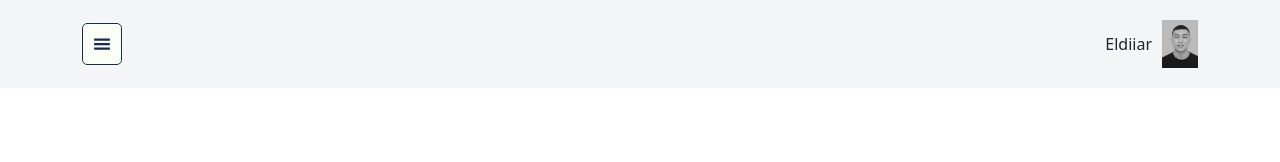
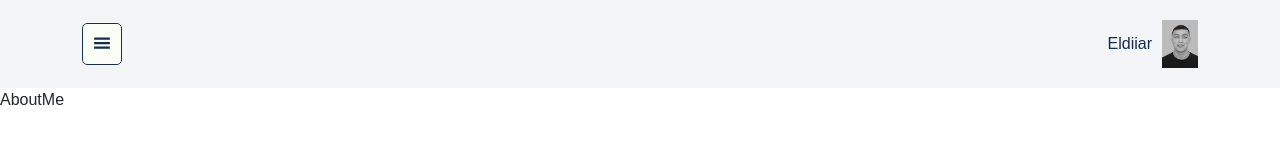
Before and after one commit to sapar6ek0v/gallery, a React app: page /about_me in a window 1280 px wide. Before the commit this address had no page. Shown: the top 162 px of the page. Built offline with nearby package versions, Linux system fonts and the light colour scheme.

Commit message:
burger menu component

```diff
--- a/package.json
+++ b/package.json
@@ -21,6 +21,7 @@
     "react-loader-spinner": "^6.0.0-0",
     "react-redux": "^7.2.8",
     "react-router-dom": "^6.2.2",
+    "react-transition-group": "^4.4.2",
     "redux": "^4.1.2",
     "redux-devtools-extension": "^2.13.9",
     "redux-thunk": "^2.4.1",
--- a/src/App.js
+++ b/src/App.js
@@ -1,8 +1,10 @@
 import React from 'react'
 import { Route, Routes } from 'react-router-dom'
 import { GlobalStyles, Wrapper } from './App.styled.js'
+import AboutMe from './components/AboutMe.js'
 import Gallery from './components/Gallery.js'
 import Header from './components/Header.js'
+import PictureDetails from './components/PictureDetails.js'
 
 const App = () => {
   return (
@@ -13,6 +15,8 @@ const App = () => {
           <Header />
           <Routes>
             <Route path="/" element={<Gallery />} />
+            <Route path="/about_me" element={<AboutMe />} />
+            <Route path="/picture_details" element={<PictureDetails />} />
           </Routes>
         </div>
       </Wrapper>
--- a/src/App.styled.js
+++ b/src/App.styled.js
@@ -1,4 +1,4 @@
-import styled, {createGlobalStyle} from "styled-components"
+import styled, { createGlobalStyle } from 'styled-components'
 
 export const Wrapper = styled.div`
   height: 100vh;
@@ -6,7 +6,7 @@ export const Wrapper = styled.div`
   flex-direction: column;
 
   .main {
-    flex: 1
+    flex: 1;
   }
 `
 
@@ -16,4 +16,8 @@ export const GlobalStyles = createGlobalStyle`
     margin: 0;
     box-sizing: border-box;
   }
+
+  body {
+    font-family: 'Arial', sans-serif;
+  }
 `
--- /dev/null
+++ b/src/components/AboutMe.js
@@ -0,0 +1,7 @@
+import React from 'react'
+
+const AboutMe = () => {
+  return <div>AboutMe</div>
+}
+
+export default AboutMe
--- /dev/null
+++ b/src/components/BurgerMenu.js
@@ -0,0 +1,34 @@
+import React from 'react'
+import { Link } from 'react-router-dom'
+import { Wrapper } from './styles/BurgerMenu.styled'
+import myPhoto from '../images/myPhoto.jpg'
+import { SiGmail } from 'react-icons/si'
+import { FaLink } from 'react-icons/fa'
+
+const BurgerMenu = ({ onShow }) => {
+  return (
+    <Wrapper onClick={() => onShow(false)}>
+      <div onClick={(e) => e.stopPropagation()} className="burger-menu">
+        <div className="mb-5">
+          <Link to="/" className="burger-menu_route">
+            <FaLink />
+            <span>Галерея</span>
+          </Link>
+          <Link to="/about_me" className="burger-menu_route">
+            <FaLink />
+            <span>Обо мне</span>
+          </Link>
+        </div>
+        <hr />
+        <img src={myPhoto} alt="my-photo" className="burger-menu_img" />
+        <h4>Eldiiar</h4>
+        <a href="/" className="burger-menu_link">
+          <SiGmail />
+          <span>eldiiarsaparbekov03@gmail.com</span>
+        </a>
+      </div>
+    </Wrapper>
+  )
+}
+
+export default BurgerMenu
--- a/src/components/Header.js
+++ b/src/components/Header.js
@@ -3,11 +3,14 @@ import { Container } from 'react-bootstrap'
 import { Wrapper } from './styles/Header.styled'
 import { GiHamburgerMenu } from 'react-icons/gi'
 import myPhoto from '../images/myPhoto.jpg'
+import { CSSTransition } from 'react-transition-group'
+import BurgerMenu from './BurgerMenu'
 
 const Header = () => {
   const [showBurgerMenu, setShowBurgerMenu] = useState(false)
 
   return (
+    <>
       <Wrapper>
         <Container>
           <div className="header">
@@ -15,12 +18,21 @@ const Header = () => {
               <GiHamburgerMenu />
             </button>
             <div className="d-flex align-items-center">
-            <p>Eldiiar</p>
+              <p className="header_title">Eldiiar</p>
               <img src={myPhoto} alt="my_photo" />
             </div>
           </div>
         </Container>
+        <CSSTransition
+          in={showBurgerMenu}
+          timeout={400}
+          classNames="show"
+          unmountOnExit
+        >
+          <BurgerMenu onShow={setShowBurgerMenu} />
+        </CSSTransition>
       </Wrapper>
+    </>
   )
 }
 
--- /dev/null
+++ b/src/components/PictureDetails.js
@@ -0,0 +1,7 @@
+import React from 'react'
+
+const PictureDetails = () => {
+  return <div>PictureDetails</div>
+}
+
+export default PictureDetails
--- /dev/null
+++ b/src/components/styles/BurgerMenu.styled.js
@@ -0,0 +1,69 @@
+import styled from 'styled-components'
+
+export const Wrapper = styled.div`
+  position: fixed;
+  top: 0;
+  left: 0;
+  right: 0;
+  bottom: 0;
+  z-index: 10;
+
+  .burger-menu {
+    position: fixed;
+    top: 88px;
+    left: 0;
+    width: 25%;
+    background: #f4f5f7;
+    padding: 30px 40px;
+    border-radius: 0 0 10px 10px;
+    text-align: center;
+
+    &_route {
+      color: #172b4d;
+      display: block;
+      margin-bottom: 15px;
+      text-decoration: none;
+      transition: linear 400ms;
+      display: flex;
+      align-items: center;
+      span {
+        display: inline-block;
+        margin-left: 8px;
+      }
+      &:hover {
+        color: #1a93f5;
+      }
+    }
+
+    &_img {
+      width: 36px;
+      height: 36px;
+      border-radius: 50%;
+      object-fit: cover;
+      margin-bottom: 10px;
+    }
+
+    h4 {
+      font-weight: 400;
+      font-style: italic;
+      color: #172b4d;
+      margin-bottom: 10px;
+    }
+
+    &_link {
+      display: flex;
+      align-items: center;
+      text-decoration: none;
+      color: #172b4d;
+
+      span {
+        display: inline-block;
+        margin-left: 8px;
+        transition: ease-in 0.4s;
+        &:hover {
+          color: #1a93f5;
+        }
+      }
+    }
+  }
+`
--- a/src/components/styles/Gallery.styled.js
+++ b/src/components/styles/Gallery.styled.js
@@ -1,6 +1,8 @@
 import styled from 'styled-components'
 
 export const Wrapper = styled.div`
+  padding: 50px 0;
+
   background: white;
   .card-pos {
     position: relative;
--- a/src/components/styles/Header.styled.js
+++ b/src/components/styles/Header.styled.js
@@ -2,6 +2,9 @@ import styled from 'styled-components'
 
 export const Wrapper = styled.header`
   background: #f4f5f7;
+  position: sticky;
+  top: 0;
+  z-index: 11;
 
   .header {
     padding: 20px 0;
@@ -14,8 +17,9 @@ export const Wrapper = styled.header`
       object-fit: contain;
     }
 
-    p {
+    &_title {
       margin: 0 10px 0 0;
+      color: #172b4d;
     }
   }
 
@@ -43,4 +47,19 @@ export const Wrapper = styled.header`
       background: #172b4d;
     }
   }
+
+  .show-enter {
+    opacity: 0;
+  }
+  .show-enter-active {
+    opacity: 1;
+    transition: all 400ms linear;
+  }
+  .show-exit {
+    opacity: 1;
+  }
+  .show-exit-active {
+    opacity: 0;
+    transition: all 400ms linear;
+  }
 `
--- a/src/index.html
+++ b/src/index.html
@@ -1,11 +1,11 @@
 <!DOCTYPE html>
 <html lang="en">
-<head>
-    <meta charset="UTF-8">
-    <meta name="viewport" content="width=device-width, initial-scale=1.0">
+  <head>
+    <meta charset="UTF-8" />
+    <meta name="viewport" content="width=device-width, initial-scale=1.0" />
     <title>React App</title>
-</head>
-<body>
+  </head>
+  <body>
     <div id="root"></div>
-</body>
+  </body>
 </html>
```
Also changed, not shown: 1 other file (tests, documents, lock files or other folders). Lines whose indentation alone changed are shown as unchanged.
